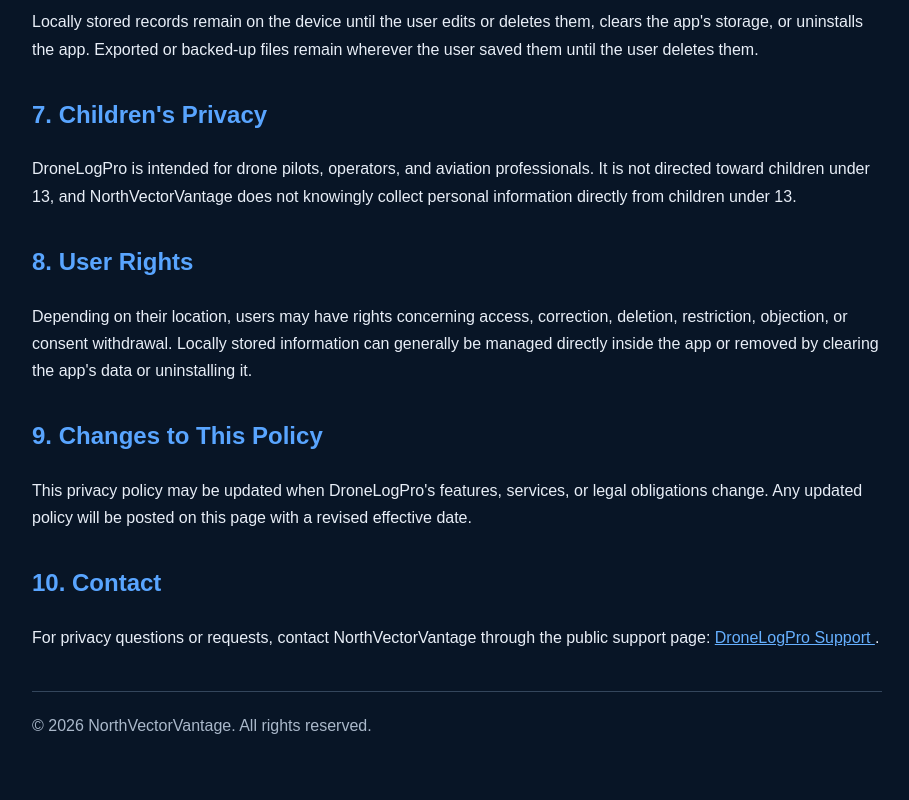
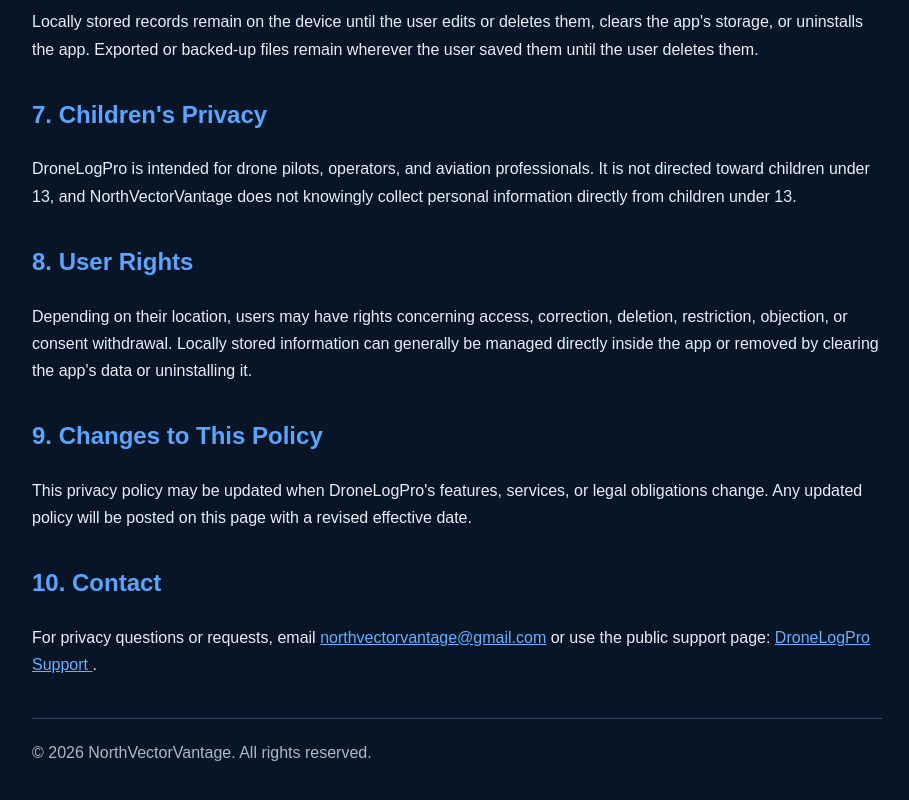
Before and after one commit to DroneLogProLabs/DroneLogPro-Privacy, a plain HTML site: page index.html in a window 1280 px wide. Shown: the part 1519-2319 px from the top of the page, without its empty margins (183-1092 px from the left). Before the commit the page ends 2298 px from the top, so only its background shows below. Drawn offline with Linux system fonts and the light colour scheme.

Commit message:
Use verified NorthVectorVantage support email

```diff
--- a/index.html
+++ b/index.html
@@ -187,8 +187,9 @@
     <h2>10. Contact</h2>
 
     <p>
-        For privacy questions or requests, contact NorthVectorVantage through the
-        public support page:
+        For privacy questions or requests, email
+        <a href="mailto:northvectorvantage@gmail.com">northvectorvantage@gmail.com</a>
+        or use the public support page:
         <a href="https://github.com/DroneLogProLabs/DroneLogPro-Privacy/issues"
            target="_blank" rel="noopener">
             DroneLogPro Support
```
